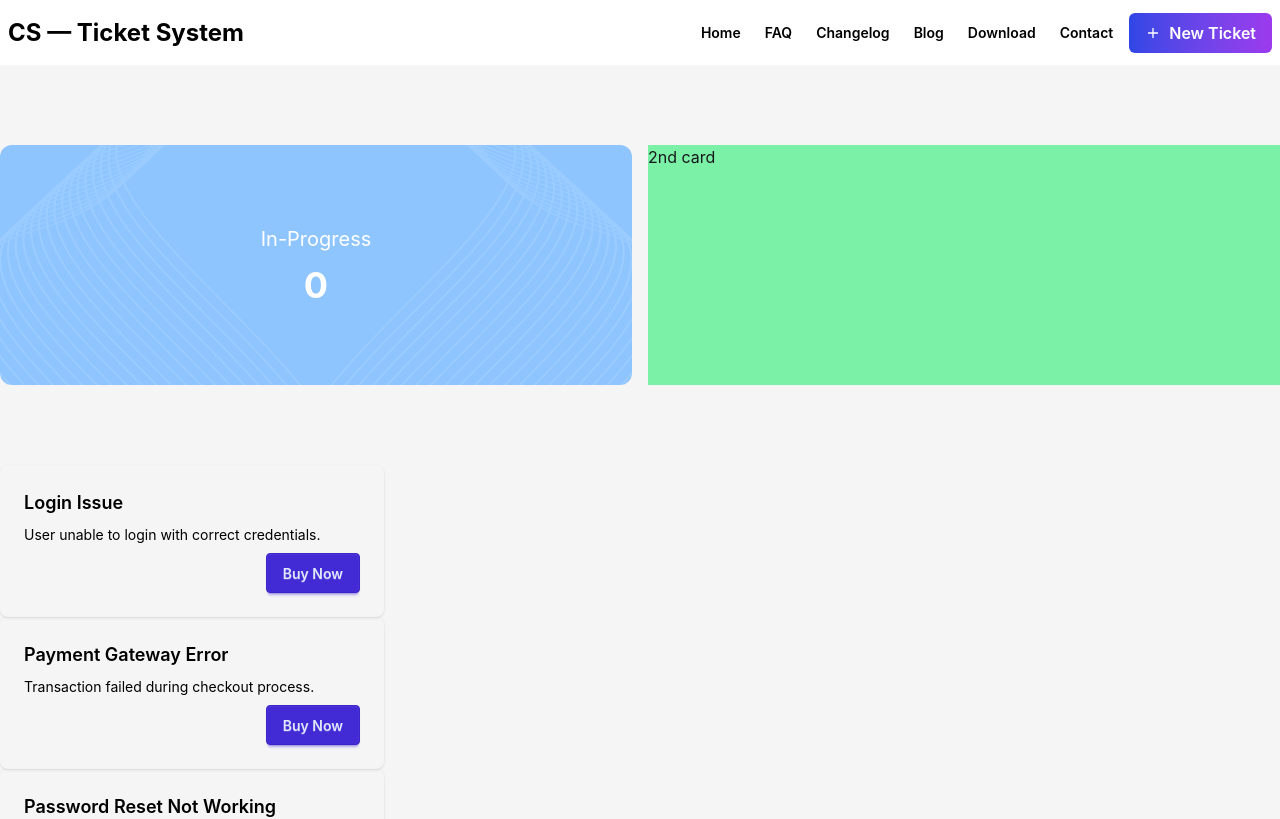
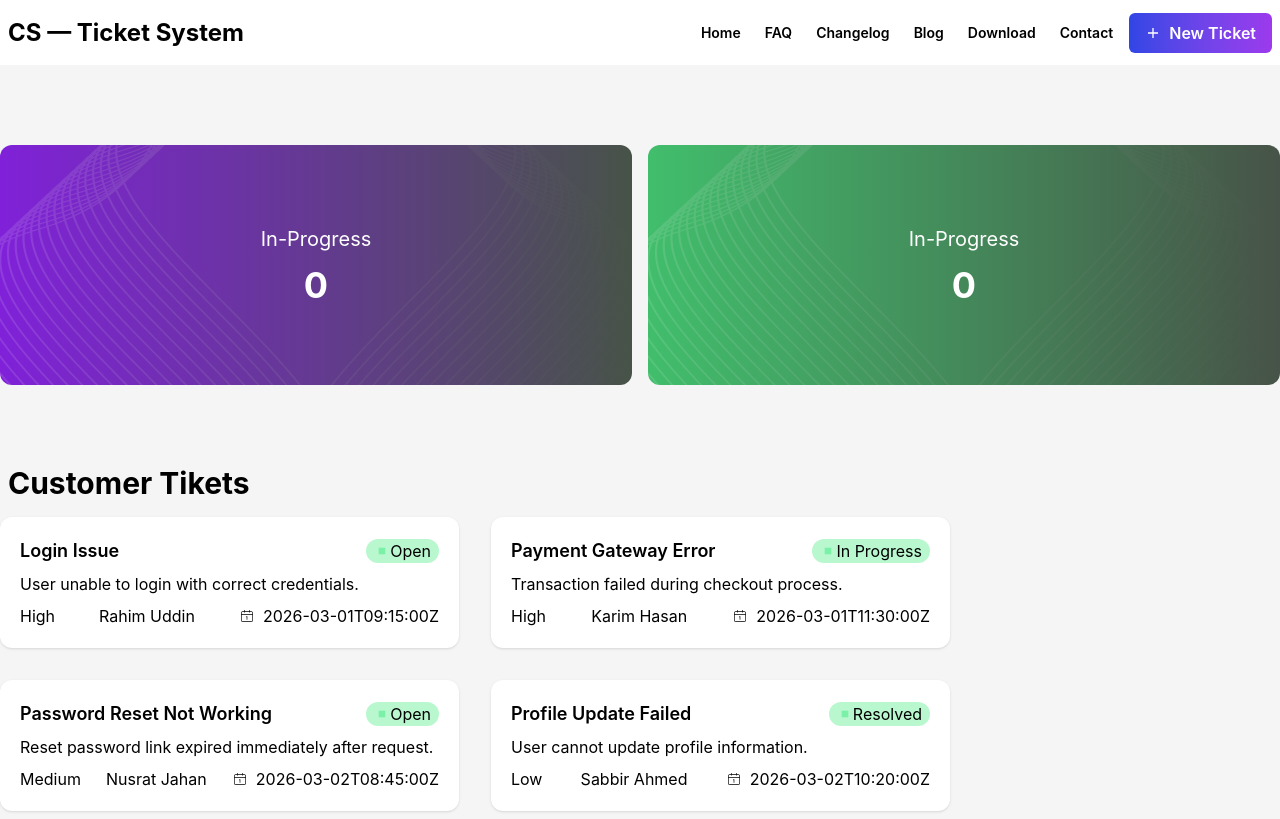
Before and after one commit to Web-hero-Dinajpur/Mission-assigmment-Progress, a React (Vite) app: page / in a window 1280 px wide. Shown: the top 819 px of the page. Built offline with nearby package versions, Linux system fonts and the light colour scheme.

Commit message:
main section commit

```diff
--- a/src/Components/MainSection/MainSection.jsx
+++ b/src/Components/MainSection/MainSection.jsx
@@ -1,14 +1,18 @@
 import React, { use } from 'react';
 import Tiket from './Tiket';
 
-const MainSection = ({tiketAllData}) => {
+const MainSection = ({ tiketAllData }) => {
     const newTiketData = use(tiketAllData);
     console.log(newTiketData)
     return (
-        <div>
-            {
-                newTiketData.map(tiket=><Tiket tiket={tiket}></Tiket>)
-            }
+        <div className='w-[1280px] mx-auto pb-20'>
+             <h2 className='text-black ml-2 text-3xl font-bold mb-4'>Customer Tikets</h2>
+            <div className='grid grid-cols-1 lg:grid-cols-2 gap-8 w-[950px] ml-0'>
+
+                {
+                    newTiketData.map(tiket => <Tiket tiket={tiket}></Tiket>)
+                }
+            </div>
         </div>
     );
 };
--- a/src/Components/MainSection/Tiket.jsx
+++ b/src/Components/MainSection/Tiket.jsx
@@ -1,17 +1,30 @@
 import React from 'react';
+import { CgPlayStop } from 'react-icons/cg';
+import { CiCalendarDate } from 'react-icons/ci';
 
 const Tiket = ({ tiket }) => {
     const { title, description, customer, priority, status, createdAt } = tiket;
     return (
-        <div className="card text-black w-96 shadow-sm">
-            <div className="card-body">
-                <h2 className="card-title">{title}</h2>
-                <p>{description}</p>
-                <div className="card-actions justify-end">
-                    <button className="btn btn-primary">Buy Now</button>
+        <>
+            <div className="bg-white p-5 rounded-xl shadow text-black">
+                <a href="">
+                    <div className='flex justify-between items-center '>
+                        <h2 className="card-title">{title}</h2>
+                        <button className='bg-green-200 rounded-xl px-2 flex items-center'><CgPlayStop className='text-green-300' /> {status}</button>
+                    </div>
+                <p className='my-2'>{description}</p>
+                <div className='flex items-center justify-between'>
+                <p>{priority}</p>
+                <p>{customer}</p>
+                <div className='flex items-center gap-2'>
+                    <CiCalendarDate />
+                <p>{createdAt}</p>
                 </div>
+                </div>
+                </a>
             </div>
-        </div>
+        </>
+
     );
 };
 
--- a/src/Components/Pages/TopBannar/TopBannar.jsx
+++ b/src/Components/Pages/TopBannar/TopBannar.jsx
@@ -2,18 +2,19 @@
 // import bannar2 from '../../../assets/vector2.png'
 import './topbannar.css'
 const TopBannar = () => {
-// bg-gradient-to-r from-[#2F46E5] to-[#9C3AED]
-//                 hover:from-[#4338CA] hover:to-[#6D28D9]
-//                 text-white px-4 py-2 rounded-md
-//                 flex items-center gap-2
+    // bg-gradient-to-r from-[#2F46E5] to-[#9C3AED]
+    //                 hover:from-[#4338CA] hover:to-[#6D28D9]
+    //                 text-white px-4 py-2 rounded-md
+    //                 flex items-center gap-2
     return (
-        <div className='w-[1280px] mx-auto flex gap-4 justify-between py-[80px] '>
-            <div className="w-full flex-1 text-center bg-blue-300 py-20 text-white rounded-xl bannar bannar2 bannar-color">
+        <div className='w-[1280px] mx-auto lg:flex gap-4 justify-between py-[80px] '>
+            <div className="w-full flex-1 text-center bg-[#8021d9] py-20 text-white rounded-xl bannar bannar2">
                 <p className="text-xl">In-Progress</p>
                 <h2 className="font-bold text-4xl mt-3">0</h2>
             </div>
-            <div className="flex-1 bg-green-300">
-                <h2>2nd card</h2>
+            <div className="w-full flex-1 text-center bg-[#41Be6c] py-20 text-white rounded-xl bannar">
+                <p className="text-xl">In-Progress</p>
+                <h2 className="font-bold text-4xl mt-3">0</h2>
             </div>
         </div>
     );
--- a/src/Components/Pages/TopBannar/topbannar.css
+++ b/src/Components/Pages/TopBannar/topbannar.css
@@ -1,10 +1,5 @@
 .bannar {
-   background-image: url(../../../assets/vector1.png), url(../../../assets/Group\ 1.png)!important;
+   background-image: linear-gradient(to right, rgb(110, 56,5, 0), rgb(71, 83, 72)), url(../../../assets/Group\ 1.png), url(../../../assets/vector1.png);
    background-repeat: no-repeat, no-repeat;
    background-position: left top, right top;
-   z-index: 2;
 }
-.bannar-color{
-       background-image: linear-gradient(to right, rgba(108,54,229), rgba(159,98,242));
-       z-index:1
-}
--- a/src/Components/Shared/Footer/Footer.jsx
+++ b/src/Components/Shared/Footer/Footer.jsx
@@ -6,7 +6,7 @@ import { RiXboxLine } from 'react-icons/ri';
 const Footer = () => {
     return (
         <>
-            <footer className="footer sm:footer-horizontal bg-black text-white p-10 grid grid-cols-4">
+            <footer className="footer  bg-black text-white p-10 md:grid md:grid-cols-4">
                 <aside>
                     <a className="btn-ghost text-2xl font-bold">CS — Ticket System</a>
                     <p className='md:w-[250px] text-justify'>
```
